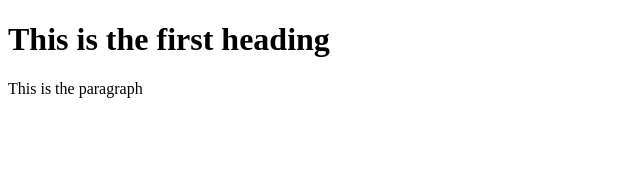
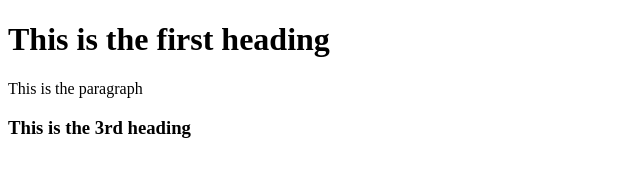
Before and after one commit to kshvkndl/GITFIRST, a plain HTML site: page index.html in a window 1280 px wide. Shown: the whole page, without its empty margins (0-640 px from the left). Drawn offline with Linux system fonts and the light colour scheme.

Commit message:
Added 3rd heading

```diff
--- a/index.html
+++ b/index.html
@@ -9,6 +9,7 @@
 <body>
     <h1>This is the first heading</h1>
     <p>This is the paragraph</p>
+    <h3>This is the 3rd heading </h3>
 
 </body>
 </html>
```
